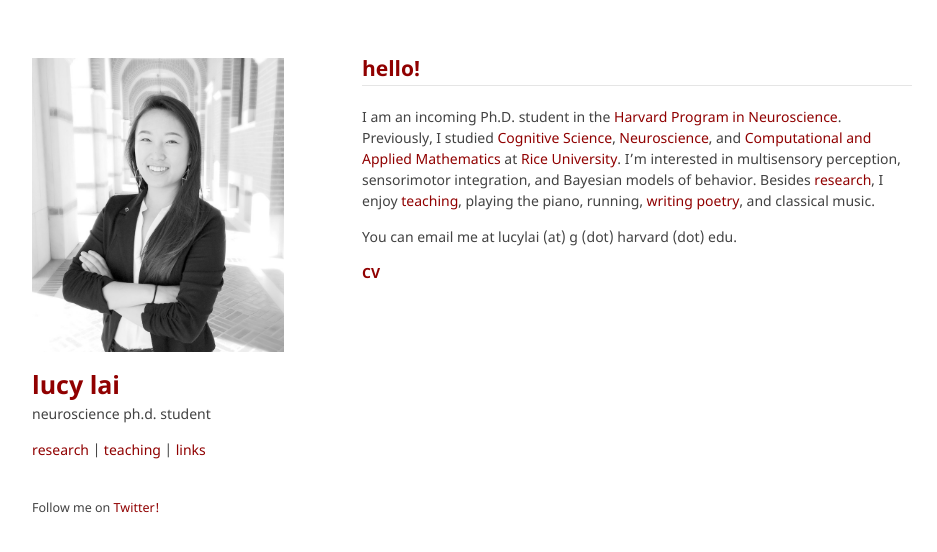
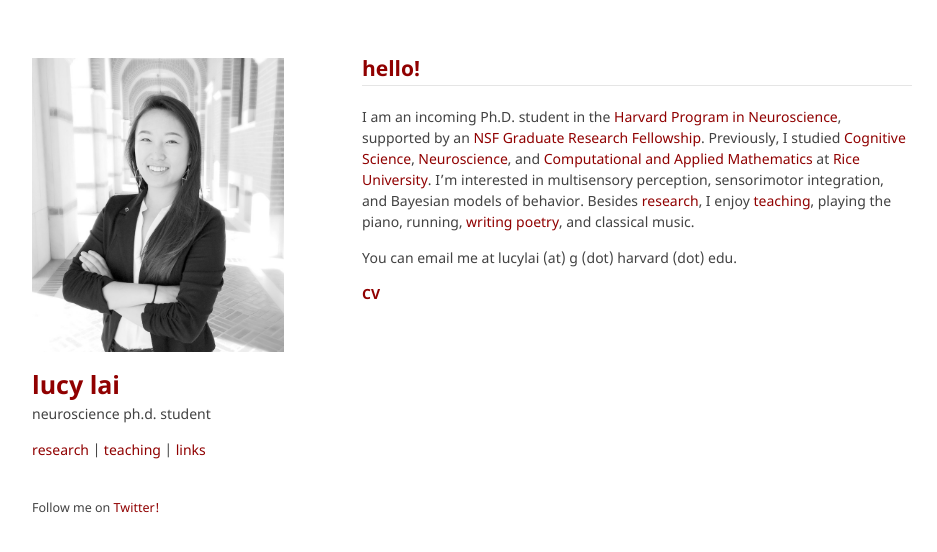
Before and after one commit to lucylai96/lucylai96.github.io, a Jekyll site: the page built from index.md, in a window 1280 px wide. Shown: the top 552 px of the page, without its empty margins (168-1105 px from the left). Built offline with Jekyll 4.4.1, drawn with Linux system fonts in a browser that asks for light colours; our own code applies the rules of GitHub Pages for plain Markdown files.

Commit message:
Update index.md

```diff
--- a/index.md
+++ b/index.md
@@ -1,6 +1,6 @@
 ## hello!
 ***
-I am an incoming Ph.D. student in the [Harvard Program in Neuroscience](http://www.hms.harvard.edu/dms/neuroscience/index.html). Previously, I studied [Cognitive Science](http://cogsci.rice.edu/), [Neuroscience](http://neuroscience.rice.edu), and [Computational and Applied Mathematics](http://www.caam.rice.edu/) at [Rice University](http://www.rice.edu/). I’m interested in multisensory perception, sensorimotor integration, and Bayesian models of behavior. Besides [research](./research.html), I enjoy [teaching](./teaching.html), playing the piano, running, [writing poetry](http://subcorticalsongs.wordpress.com/), and classical music.
+I am an incoming Ph.D. student in the [Harvard Program in Neuroscience](http://www.hms.harvard.edu/dms/neuroscience/index.html), supported by an [NSF Graduate Research Fellowship](https://www.nsfgrfp.org/). Previously, I studied [Cognitive Science](http://cogsci.rice.edu/), [Neuroscience](http://neuroscience.rice.edu), and [Computational and Applied Mathematics](http://www.caam.rice.edu/) at [Rice University](http://www.rice.edu/). I’m interested in multisensory perception, sensorimotor integration, and Bayesian models of behavior. Besides [research](./research.html), I enjoy [teaching](./teaching.html), playing the piano, running, [writing poetry](http://subcorticalsongs.wordpress.com/), and classical music.
 
 You can email me at lucylai (at) g (dot) harvard (dot) edu.
 
```
